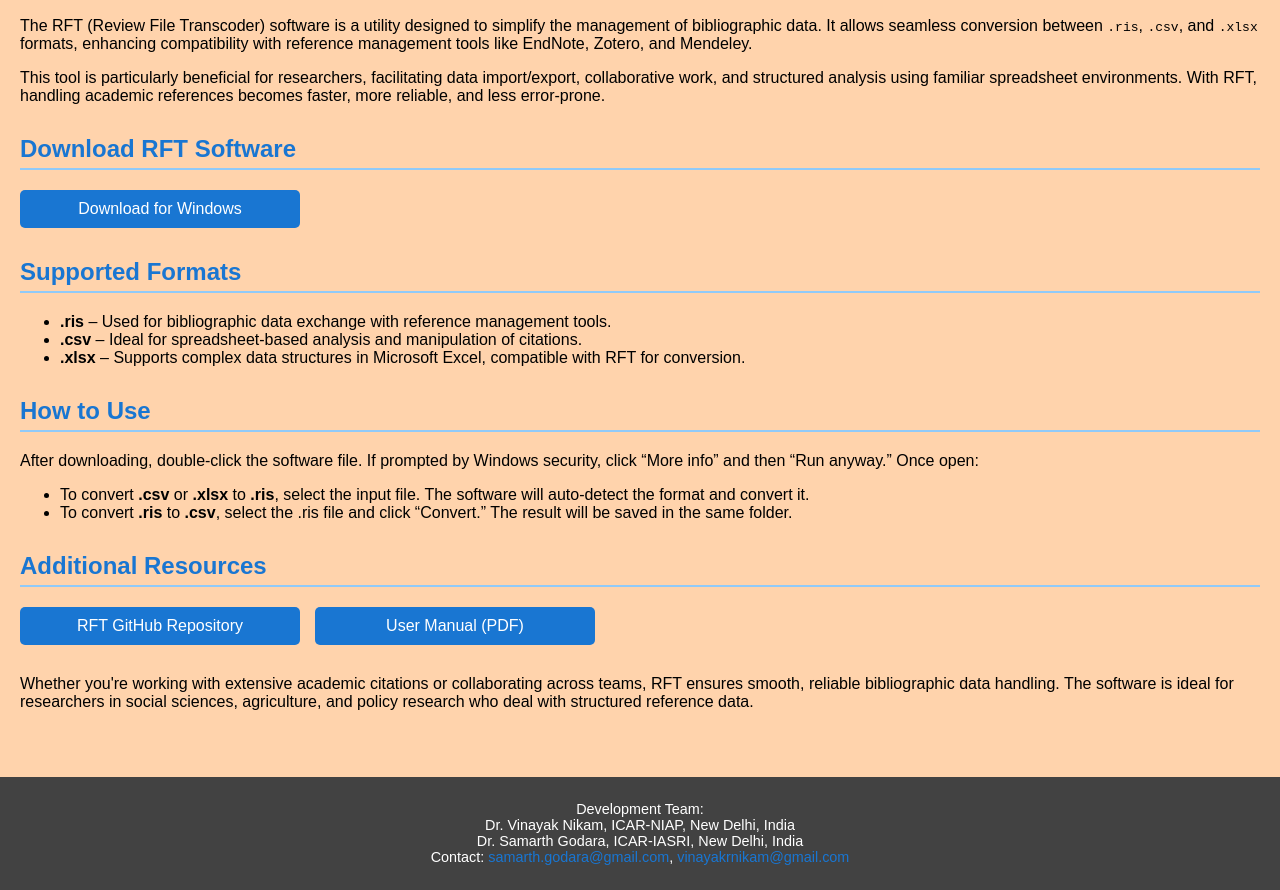
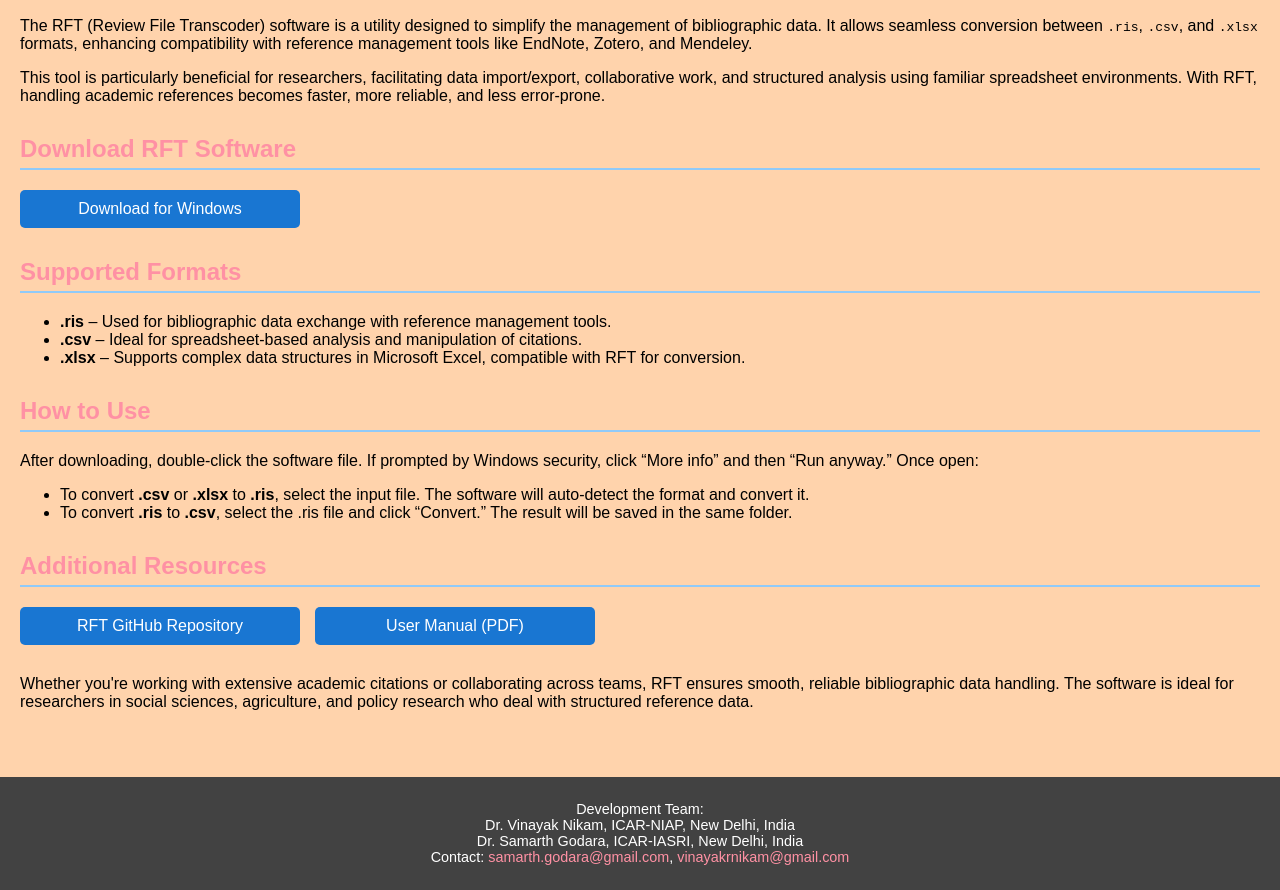
Before and after one commit to ICAR-AGRIECON/RFT, a plain HTML site: page index.html in a window 1280 px wide. Shown: the part 300-1190 px from the top of the page. Drawn offline with Linux system fonts and the light colour scheme.

Commit message:
Update index.html

```diff
--- a/index.html
+++ b/index.html
@@ -29,12 +29,12 @@
             margin-bottom: 30px;
         }
         section h2 {
-            color: #1976d2; /* Blue */
+            color: #FF91A4; /* Blue */
             border-bottom: 2px solid #90caf9; /* Light Blue */
             padding-bottom: 5px;
         }
         a {
-            color: #1976d2; /* Blue */
+            color: #FF91A4; /* Blue */
             text-decoration: none;
         }
         a:hover {
```
